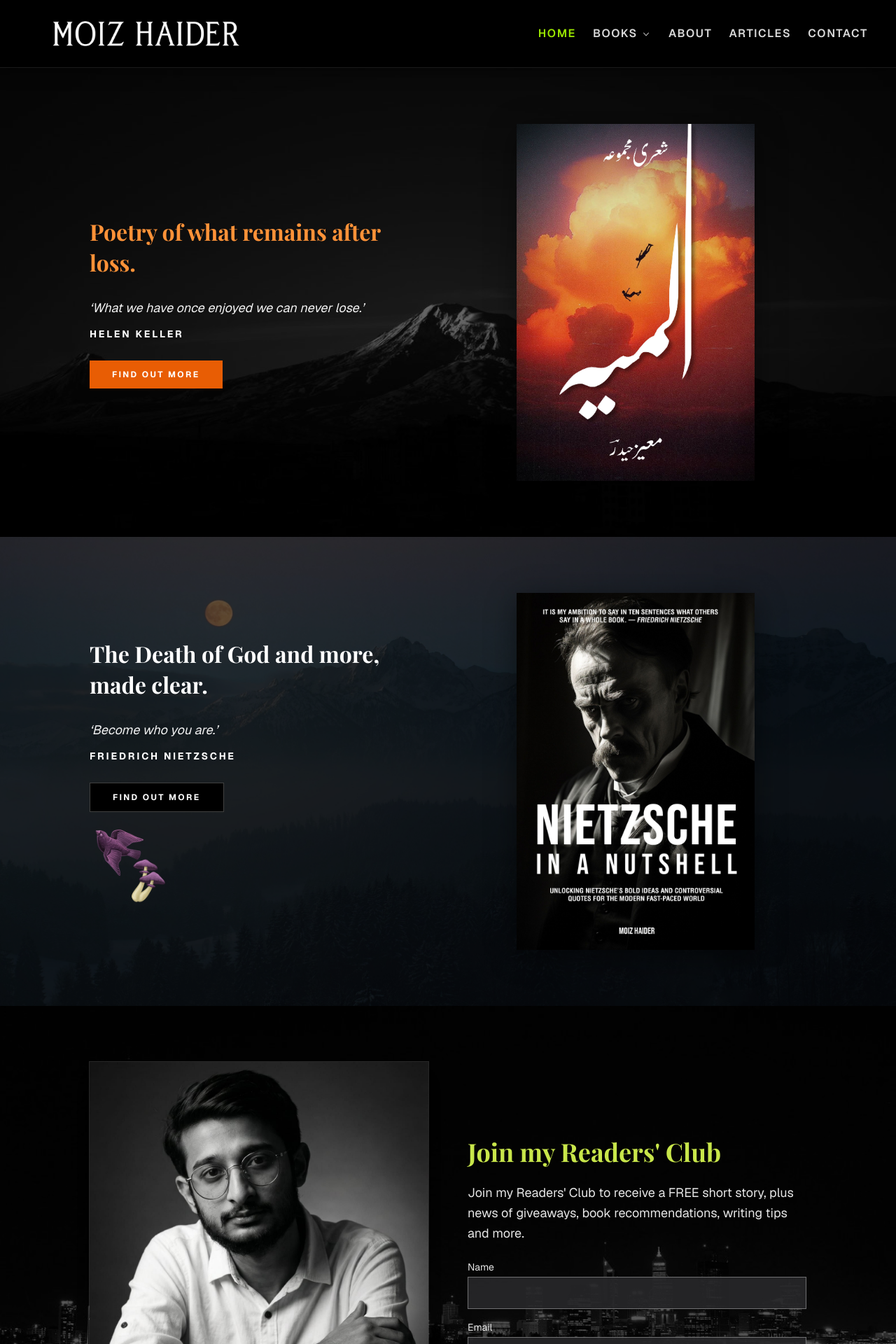
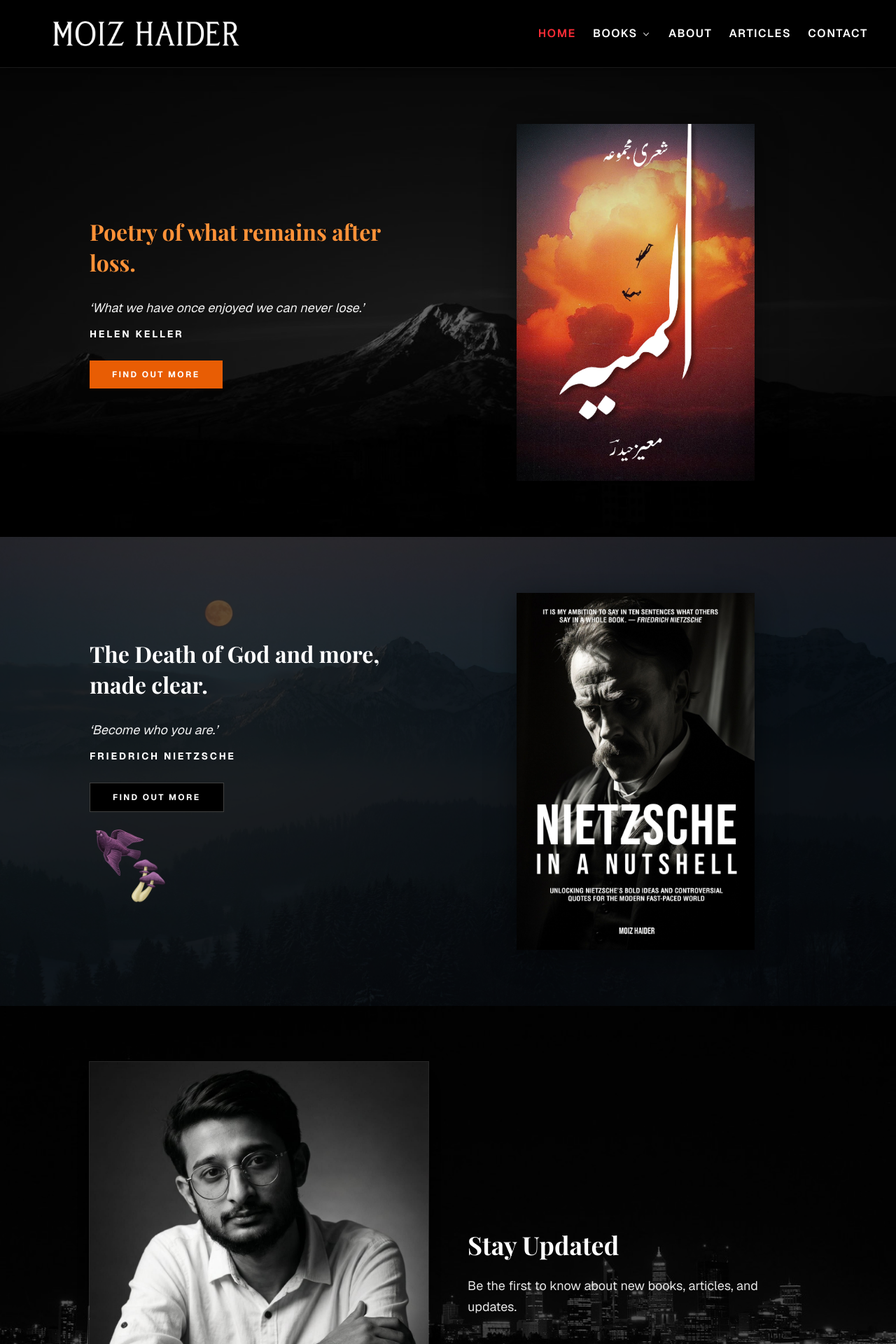
Before and after one commit to basilkhan1250/ReferenceSample, a Next.js app in the folder referencesample/: page / in a window 1280 px wide. Shown: the top 1920 px of the page at 70% size. Built offline with nearby package versions, Linux system fonts and the light colour scheme.

Commit message:
working on it

```diff
--- a/referencesample/src/components/Home.jsx
+++ b/referencesample/src/components/Home.jsx
@@ -2,7 +2,6 @@ import Image from "next/image";
 import Link from "next/link";
 import { Playfair_Display } from "next/font/google";
 import { siteConfig } from "../config/site";
-import ReadersClubForm from "./ReadersClubForm";
 import { imageUnoptimized } from "../lib/imageUtils";
 
 const display = Playfair_Display({
@@ -11,7 +10,6 @@ const display = Playfair_Display({
   display: "swap",
 });
 
-const lime = "text-[#c8e64a]";
 /** First hero: warm orange to match the first-book cover art */
 const firstHeroTitle = "text-[#ff9238]";
 const firstHeroButton =
@@ -175,16 +173,14 @@ export default function Home() {
             <h2
               className={[
                 display.className,
-                lime,
-                "text-3xl font-semibold md:text-4xl",
+                "text-3xl font-semibold text-white md:text-4xl",
               ].join(" ")}
             >
-              {h.readersClub.title}
+              {h.stayUpdated.title}
             </h2>
             <p className="max-w-lg font-sans text-base leading-relaxed text-white/90 md:text-lg">
-              {h.readersClub.body}
+              {h.stayUpdated.body}
             </p>
-            <ReadersClubForm theme="dark" />
           </div>
         </div>
       </section>
--- a/referencesample/src/components/Navbar.jsx
+++ b/referencesample/src/components/Navbar.jsx
@@ -118,10 +118,10 @@ export default function Navbar() {
               <Link
                 href={item.href}
                 className={[
-                  "inline-flex items-center gap-1 py-2 transition-colors hover:text-red-500",
+                  "inline-flex items-center gap-1 py-2 transition-colors",
                   linkActive(pathname, item.href)
-                    ? "text-lime-400"
-                    : "text-white/85",
+                    ? "text-red-500 hover:text-red-400"
+                    : "text-white hover:text-red-500",
                 ].join(" ")}
               >
                 {item.label}
@@ -132,8 +132,10 @@ export default function Navbar() {
           <li className="group relative">
             <span
               className={[
-                "inline-flex cursor-default items-center gap-1 py-2 transition-colors group-hover:text-red-500",
-                booksActive ? "text-lime-400" : "text-white/85",
+                "inline-flex cursor-default items-center gap-1 py-2 transition-colors",
+                booksActive
+                  ? "text-red-500 group-hover:text-red-400"
+                  : "text-white group-hover:text-red-500",
               ].join(" ")}
             >
               BOOKS
@@ -158,10 +160,10 @@ export default function Navbar() {
               <Link
                 href={item.href}
                 className={[
-                  "inline-flex items-center gap-1 py-2 transition-colors hover:text-red-500",
+                  "inline-flex items-center gap-1 py-2 transition-colors",
                   linkActive(pathname, item.href)
-                    ? "text-lime-400"
-                    : "text-white/85",
+                    ? "text-red-500 hover:text-red-400"
+                    : "text-white hover:text-red-500",
                 ].join(" ")}
               >
                 {item.label}
--- a/referencesample/src/components/ReadersClubForm.jsx
+++ b/referencesample/src/components/ReadersClubForm.jsx
@@ -20,7 +20,7 @@ export default function ReadersClubForm({ theme = "light" }) {
           dark ? "text-white/90" : "text-neutral-700",
         ].join(" ")}
       >
-        {siteConfig.home.readersClub.thanksMessage}
+        {siteConfig.home.stayUpdated.formThanksMessage}
       </p>
     );
   }
--- a/referencesample/src/config/site.js
+++ b/referencesample/src/config/site.js
@@ -39,10 +39,11 @@ export const siteConfig = {
       ctaLabel: "Find out More",
       ctaHref: "/books/nietzsche-in-a-nutshell",
     },
-    readersClub: {
-      title: "Join my Readers' Club",
-      body: "Join my Readers' Club to receive a FREE short story, plus news of giveaways, book recommendations, writing tips and more.",
-      thanksMessage:
+    stayUpdated: {
+      title: "Stay Updated",
+      body: "Be the first to know about new books, articles, and updates.",
+      /** Used if `ReadersClubForm` is added back to a page */
+      formThanksMessage:
         "Thanks for joining me! Look out for the email asking you to confirm your address.",
     },
   },
```
